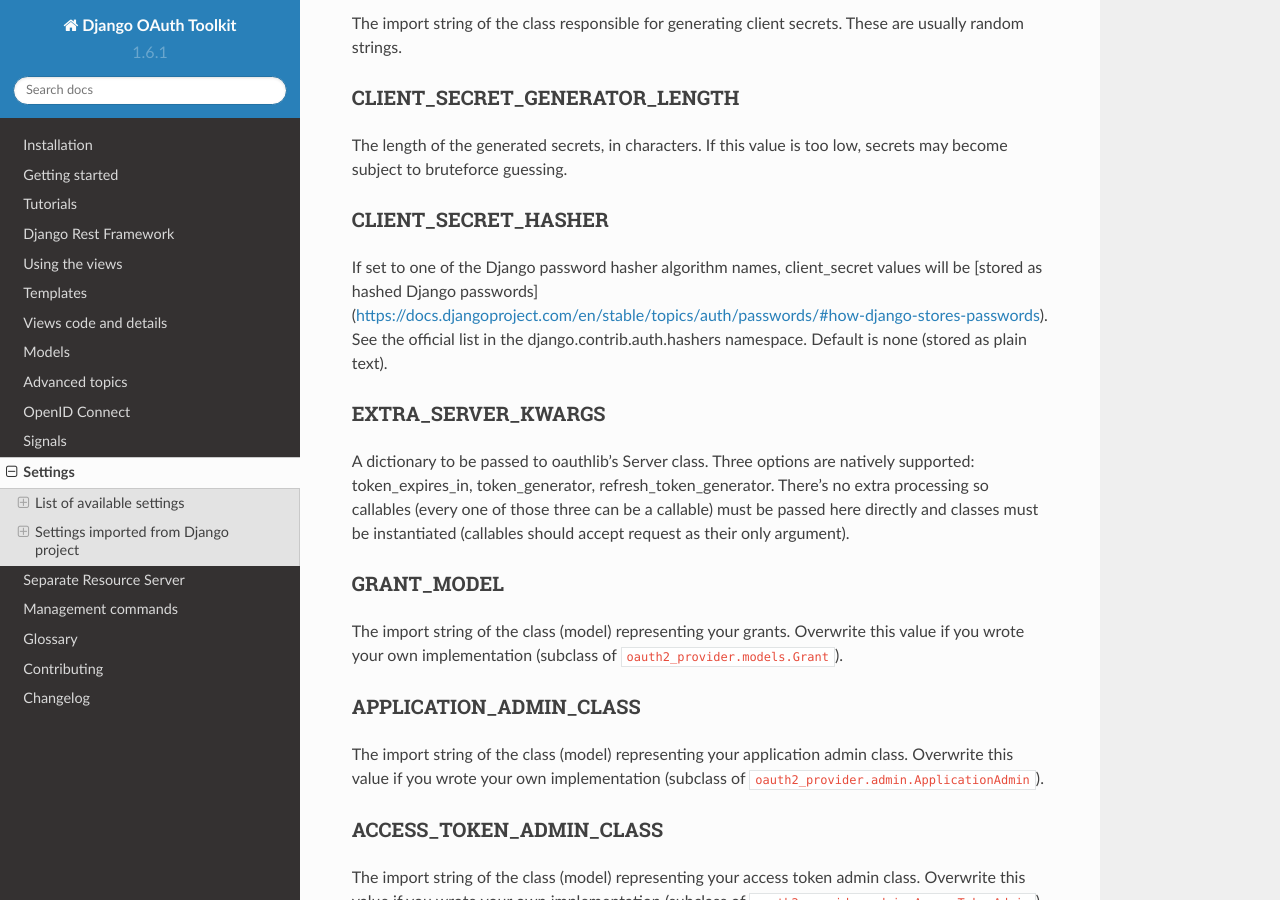
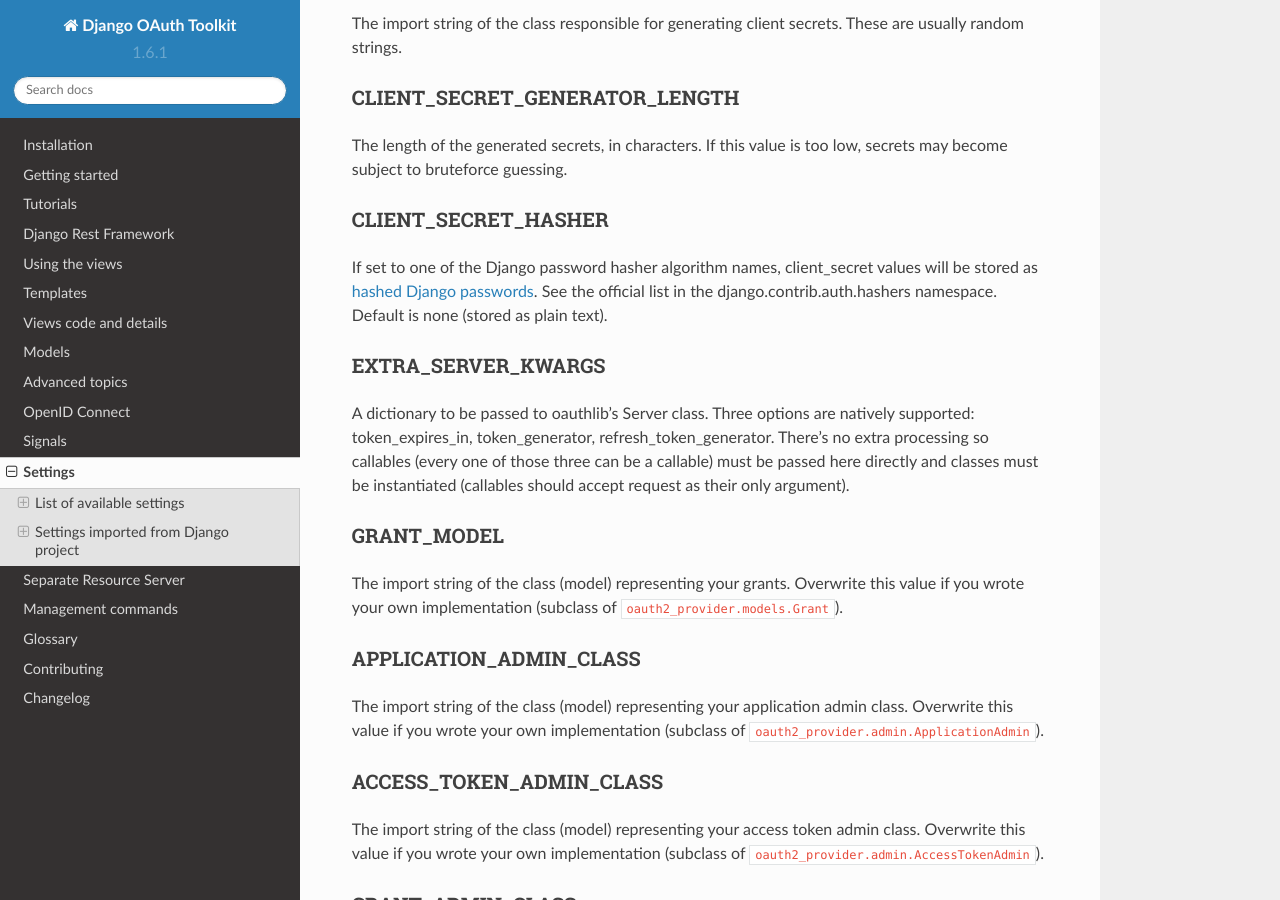
Before and after one commit to jazzband/django-oauth-toolkit, a Sphinx documentation site: the page built from docs/settings.rst, in a window 1280 px wide and 900 px high, scrolled down 1796 px. Built offline with Sphinx 7.4.7 and the Read the Docs theme 2.0.0, drawn with Linux system fonts in a browser that asks for light colours; the version number is read from the project's files by our own code.

```diff
--- a/docs/settings.rst
+++ b/docs/settings.rst
@@ -91,7 +91,7 @@ secrets may become subject to bruteforce guessing.
 CLIENT_SECRET_HASHER
 ~~~~~~~~~~~~~~~~~~~~
 If set to one of the Django password hasher algorithm names, client_secret values will be
-[stored as hashed Django passwords](https://docs.djangoproject.com/en/stable/topics/auth/passwords/#how-django-stores-passwords).
+stored as `hashed Django passwords <https://docs.djangoproject.com/en/stable/topics/auth/passwords/#how-django-stores-passwords>`_.
 See the official list in the django.contrib.auth.hashers namespace.
 Default is none (stored as plain text).
 
@@ -104,19 +104,19 @@ of those three can be a callable) must be passed here directly and classes
 must be instantiated (callables should accept request as their only argument).
 
 GRANT_MODEL
-~~~~~~~~~~~~~~~~~
+~~~~~~~~~~~
 The import string of the class (model) representing your grants. Overwrite
 this value if you wrote your own implementation (subclass of
 ``oauth2_provider.models.Grant``).
 
 APPLICATION_ADMIN_CLASS
-~~~~~~~~~~~~~~~~~
+~~~~~~~~~~~~~~~~~~~~~~~
 The import string of the class (model) representing your application admin class.
 Overwrite this value if you wrote your own implementation (subclass of
 ``oauth2_provider.admin.ApplicationAdmin``).
 
 ACCESS_TOKEN_ADMIN_CLASS
-~~~~~~~~~~~~~~~~~
+~~~~~~~~~~~~~~~~~~~~~~~~
 The import string of the class (model) representing your access token admin class.
 Overwrite this value if you wrote your own implementation (subclass of
 ``oauth2_provider.admin.AccessTokenAdmin``).
@@ -128,7 +128,7 @@ Overwrite this value if you wrote your own implementation (subclass of
 ``oauth2_provider.admin.GrantAdmin``).
 
 REFRESH_TOKEN_ADMIN_CLASS
-~~~~~~~~~~~~~~~~~
+~~~~~~~~~~~~~~~~~~~~~~~~~
 The import string of the class (model) representing your refresh token admin class.
 Overwrite this value if you wrote your own implementation (subclass of
 ``oauth2_provider.admin.RefreshTokenAdmin``).
@@ -161,7 +161,7 @@ If you don't change the validator code and don't run cleartokens all refresh
 tokens will last until revoked or the end of time. You should change this.
 
 REFRESH_TOKEN_GRACE_PERIOD_SECONDS
-~~~~~~~~~~~~~~~~~~~~~~~~~~~~
+~~~~~~~~~~~~~~~~~~~~~~~~~~~~~~~~~~
 The number of seconds between when a refresh token is first used when it is
 expired. The most common case of this for this is native mobile applications
 that run into issues of network connectivity during the refresh cycle and are
@@ -185,7 +185,7 @@ See also: validator's rotate_refresh_token method can be overridden to make this
 when close to expiration, theoretically).
 
 REFRESH_TOKEN_GENERATOR
-~~~~~~~~~~~~~~~~~~~~~~~~~~
+~~~~~~~~~~~~~~~~~~~~~~~
 See `ACCESS_TOKEN_GENERATOR`. This is the same but for refresh tokens.
 Defaults to access token generator if not provided.
 
@@ -272,7 +272,7 @@ Default: ``""``
 The RSA private key used to sign OIDC ID tokens. If not set, OIDC is disabled.
 
 OIDC_RSA_PRIVATE_KEYS_INACTIVE
-~~~~~~~~~~~~~~~~~~~~
+~~~~~~~~~~~~~~~~~~~~~~~~~~~~~~
 Default: ``[]``
 
 An array of *inactive* RSA private keys. These keys are not used to sign tokens,
@@ -283,7 +283,7 @@ This is useful for providing a smooth transition during key rotation.
 should be retained in this inactive list.
 
 OIDC_JWKS_MAX_AGE_SECONDS
-~~~~~~~~~~~~~~~~~~~~~~
+~~~~~~~~~~~~~~~~~~~~~~~~~
 Default: ``3600``
 
 The max-age value for the Cache-Control header on jwks_uri.
@@ -358,9 +358,9 @@ Time of sleep in seconds used by ``cleartokens`` management command between batc
 
 
 Settings imported from Django project
---------------------------
+-------------------------------------
 
 USE_TZ
-~~~~~~~~~~~~~~~~~~~~~~~~~~~
+~~~~~~
 
 Used to determine whether or not to make token expire dates timezone aware.
```
Also changed, not shown: CHANGELOG.md (+1 -1 lines).
